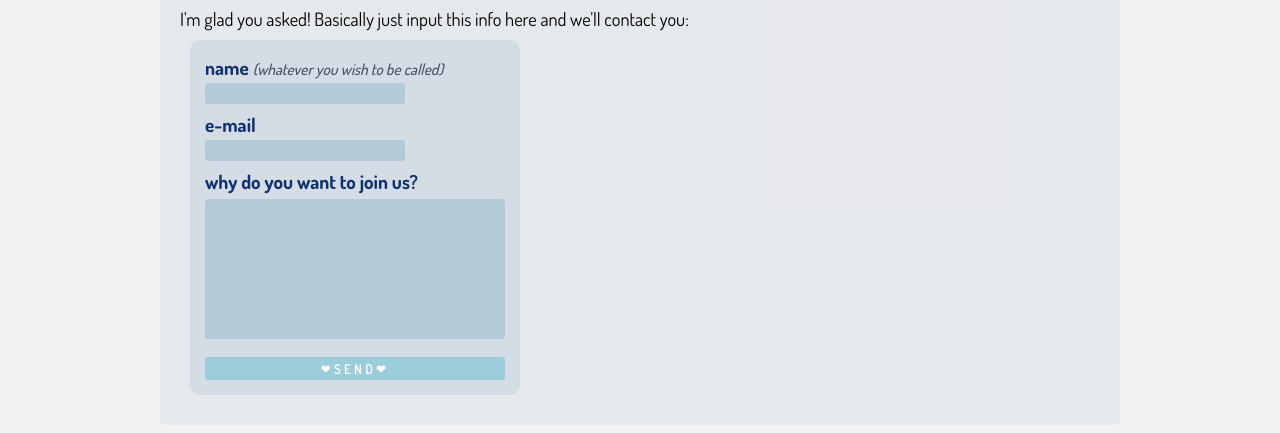
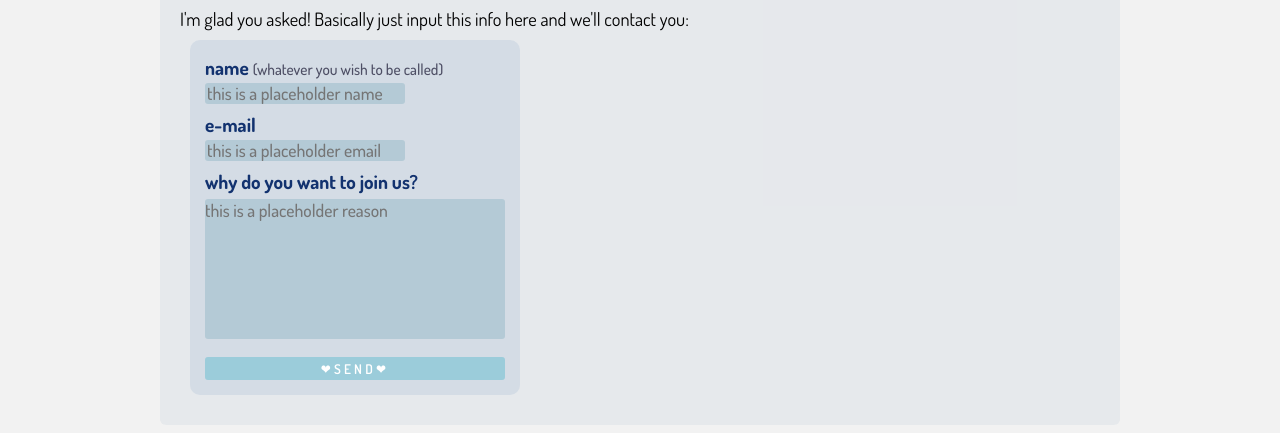
Before and after one commit to janeirosan/ebac-site, a plain HTML site: page index.html in a window 1280 px wide. Shown: the part 557-990 px from the top of the page. Drawn offline with Linux system fonts and the light colour scheme; a web font is replaced by a local one.

Commit message:
Added changelog.md and added required attribute to form

```diff
--- a/index.html
+++ b/index.html
@@ -46,13 +46,13 @@
             </div>
             <p>I'm glad you asked! Basically just input this info here and we'll contact you:</p>
             <form>
-                <label for="name"><b>name</b></label> <span><i>(whatever you wish to be called)</i></span><br>
-                <input id="name" type="text" required><br>
+                <label for="name"><b>name</b></label> <span>(whatever you wish to be called)</span><br>
+                <input id="name" type="text" placeholder="this is a placeholder name" required><br>
                 <label for="email"><b>e-mail</b></label><br>
-                <input id="email" type="email"><br>
+                <input id="email" type="email" placeholder="this is a placeholder email" required><br>
                 <label for="reason"><b>why do you want to join us?</b></label><br>
-                <textarea name="reason" id="reason"></textarea><br>
-                <button>send</button>
+                <textarea name="reason" id="reason" placeholder="this is a placeholder reason" required></textarea><br>
+                <button title="Send form">send</button>
             </form>
         </section>
     </main>
```
Also changed, not shown: 1 other file.
